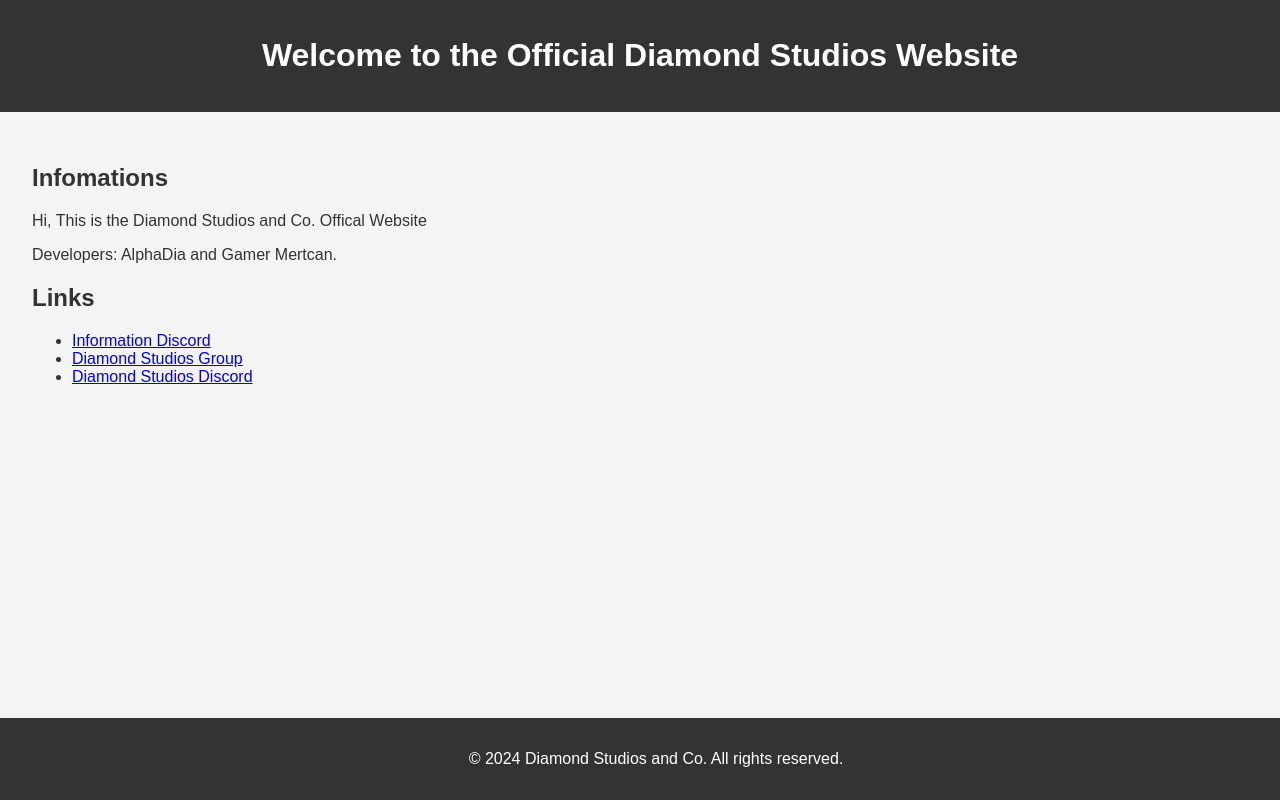
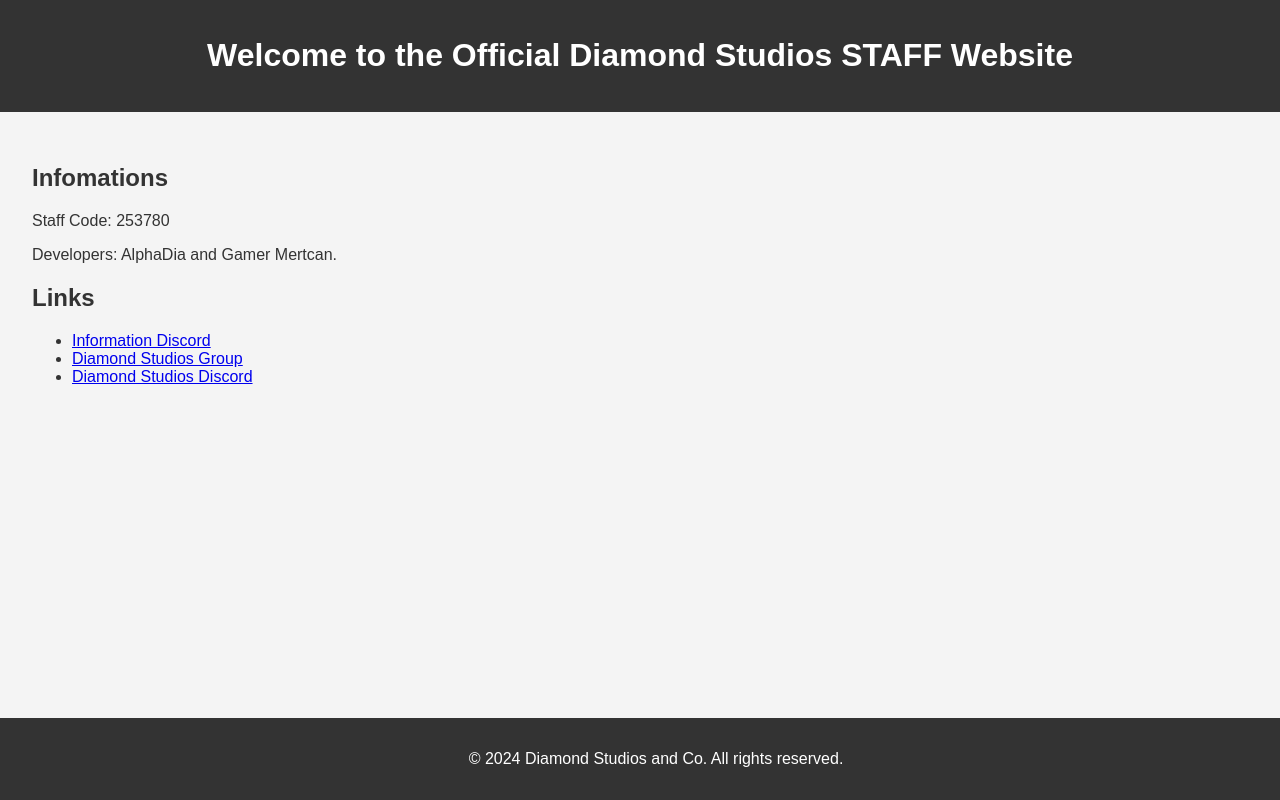
Before and after one commit to AlphaDiareal/Starlight-Studios-Website, a plain HTML site: page index.html in a window 1280 px wide. Drawn offline with Linux system fonts and the light colour scheme.

Commit message:
Update index.html

```diff
--- a/index.html
+++ b/index.html
@@ -3,7 +3,7 @@
 <head>
     <meta charset="UTF-8">
     <meta name="viewport" content="width=device-width, initial-scale=1.0">
-    <title>Diamond Studios Offical Website</title>
+    <title>Diamond Studios Offical STAFF Website</title>
     <style>
         body {
             font-family: Arial, sans-serif;
@@ -34,11 +34,11 @@
 </head>
 <body>
     <header>
-        <h1>Welcome to the Official Diamond Studios Website</h1>
+        <h1>Welcome to the Official Diamond Studios STAFF Website</h1>
     </header>
     <main>
         <h2>Infomations</h2>
-        <p>Hi, This is the Diamond Studios and Co. Offical Website</p>
+        <p>Staff Code: 253780</p>
         <p>Developers: AlphaDia and Gamer Mertcan.</p>
 
         <h2>Links</h2>
```
